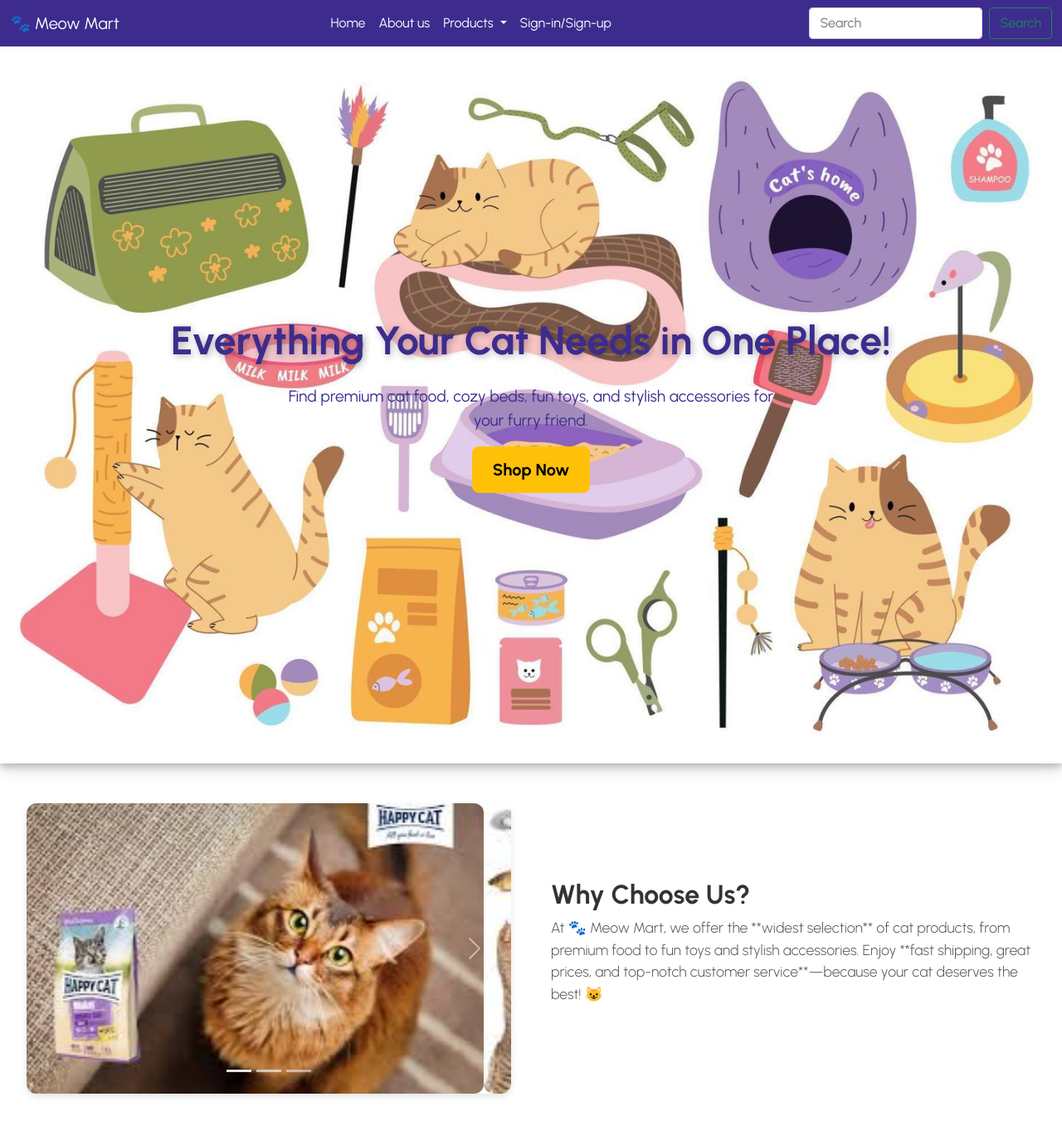
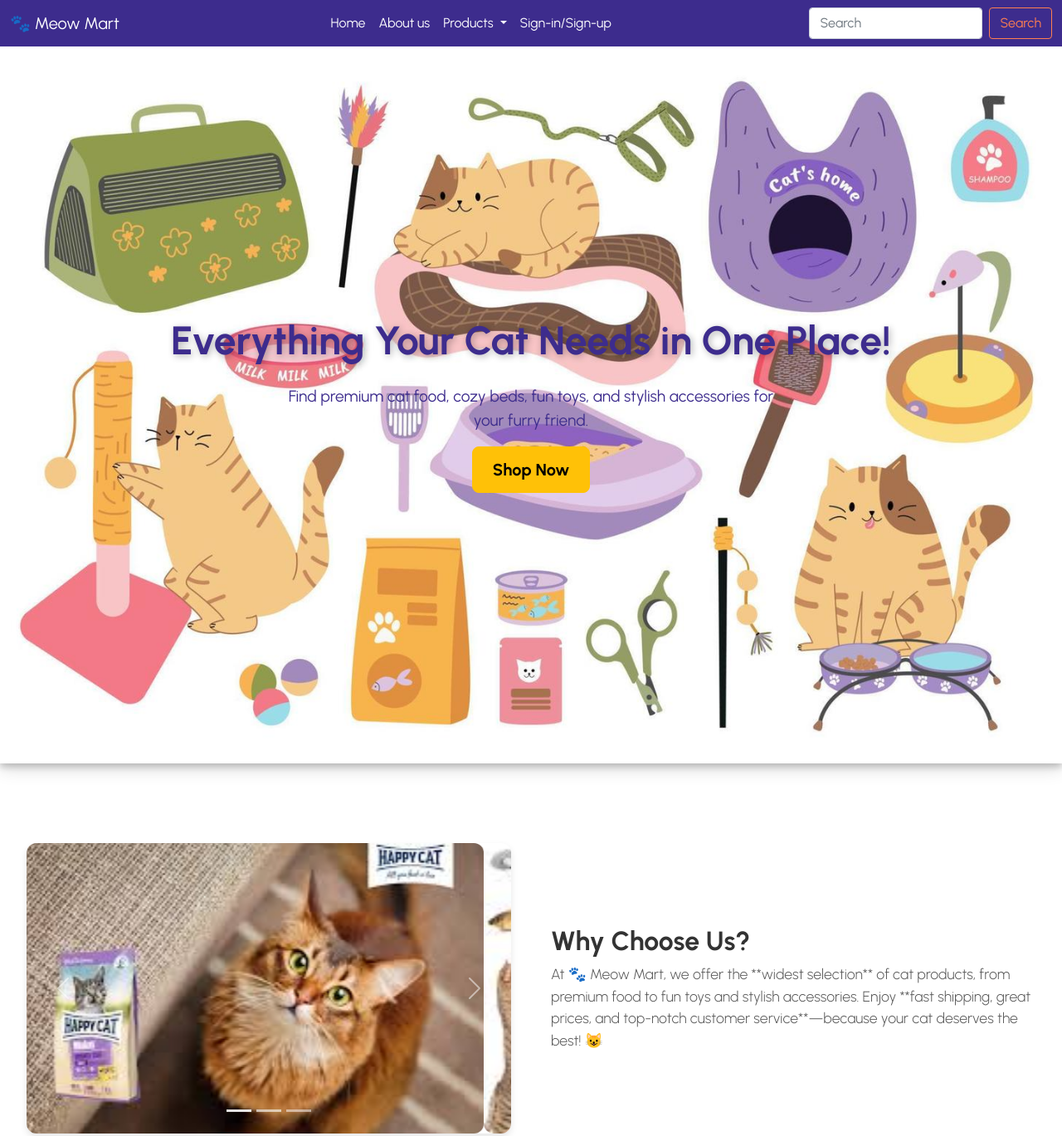
Before and after one commit to RyDev11/home-page-exam, a plain HTML site: page index.html in a window 1280 px wide. Shown: the top 1369 px of the page at 83% size. Drawn offline with nearby package versions, Linux system fonts and the light colour scheme.

Commit message:
Update css styles

```diff
--- a/index.css
+++ b/index.css
@@ -145,7 +145,23 @@ h2 {
     border: none;
 }
 
+.fw-bold.heading-1 .fw-bold.heading-1 {
+    color: #3D2C8D !important;
+}
+
 /*footer*/
 .bg-dark {
     background-color: #3D2C8D !important;
 }
+
+
+.btn.btn-outline-success {
+  color: #ff7f50;
+  border-color: #ff7f50;
+
+}
+
+.btn.btn-outline-success:hover {
+  background-color: #3D2C8D;
+  color: white;
+}
--- a/index.html
+++ b/index.html
@@ -71,7 +71,7 @@
 
 	<!-- Why Choose Us Section -->
 	    <section class="container-fluid py-5 px-5 text-center justify-content-center align-items-center">
-	    	<div class="row align-items-center justify-content-center g-3 g-lg-5">
+	    	<div class="row align-items-center justify-content-center g-3 g-lg-5 pt-5">
 	    	<div class="col-12 col-md-6 order-1 order-md-1">
 	    	<div id="carouselExampleIndicators" class="carousel slide" data-bs-ride="carousel">
 	    	  <div class="carousel-indicators">
@@ -100,8 +100,8 @@
 	    	  </button>
 	    	</div>
 	    	</div>
-	        <div class="col-12 col-md-6 text-center text-md-start order-2 order-md-2">
-	            <h2 class="fw-bold">Why Choose Us?</h2>
+	        <div class="col-12 col-md-6 text-center text-md-start order-2 order-md-2 ">
+	            <h2 class="fw-bold heading-1 pt-3">Why Choose Us?</h2>
 	            <p class="lead">
 	                At 🐾 Meow Mart, we offer the **widest selection** of cat products, from premium food to fun toys and stylish accessories.
 	                Enjoy **fast shipping, great prices, and top-notch customer service**—because your cat deserves the best! 😺
@@ -112,6 +112,7 @@
 
 	    <!-- FEATURED PRODUCTS -->
 	   <section class="container py-5">
+	   	<h2 class="fw-bold heading-2 text-center py-5">Featured Products</h2>
 	       <div class="row g-4">
 	           <!-- Card 1 -->
 	           <div class="col-12 col-md-4">
```
